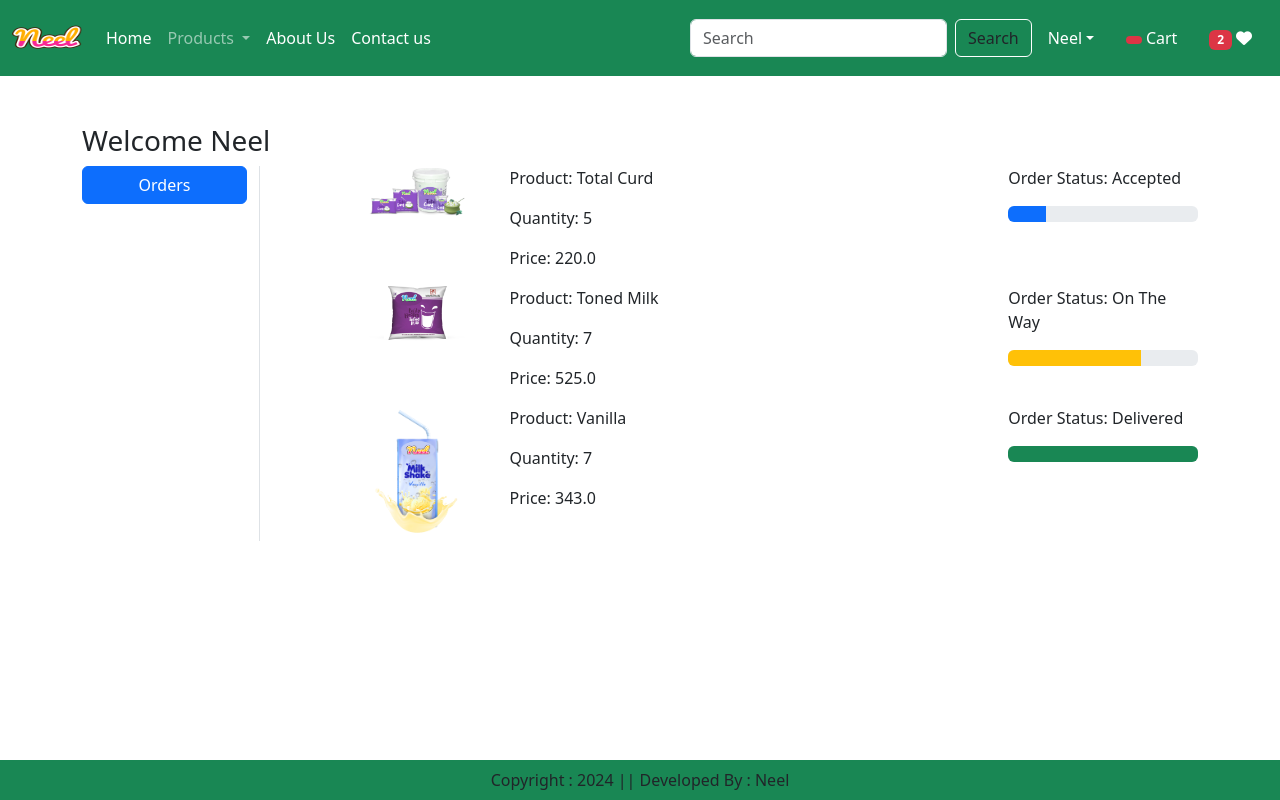
After one commit to neel2026/dj-ecom-dairy, a Django app: page /orders/ in a window 1280 px wide. The commit adds this page. Run offline with Django 5.2, Linux system fonts and the light colour scheme; a user stored in the database is signed in; data comes from the database, SQL or seed files in the repository; both versions use the stored data as it was after the commit; data that the repository does not hold is empty; some libraries are stand-ins or nearby versions; some web fonts are replaced.

Commit message:
payment integration

```diff
--- a/ec/app/templates/app/base.html
+++ b/ec/app/templates/app/base.html
@@ -4,15 +4,19 @@
   <head>
     <meta charset="utf-8">
     <meta name="viewport" content="width=device-width, initial-scale=1">
-    <title>Dairy products | {% block title %}{% endblock title %}</title>
+
+    <script src="https://checkout.razorpay.com/v1/checkout.js"></script>
+
     <link href="https://cdn.jsdelivr.net/npm/bootstrap@5.3.3/dist/css/bootstrap.min.css" rel="stylesheet" integrity="sha384-QWTKZyjpPEjISv5WaRU9OFeRpok6YctnYmDr5pNlyT2bRjXh0JMhjY6hW+ALEwIH" crossorigin="anonymous">
 
     <link rel="stylesheet" href="https://cdnjs.cloudflare.com/ajax/libs/font-awesome/6.7.2/css/all.min.css" integrity="sha512-Evv84Mr4kqVGRNSgIGL/F/aIDqQb7xQ2vcrdIwxfjThSH8CSR7PBEakCr51Ck+w+/U6swU2Im1vVX0SVk9ABhg==" crossorigin="anonymous" referrerpolicy="no-referrer" />
 
 
+
     <link rel="stylesheet" href="{% static 'app/css/owl.carousel.min.css' %}" />
     <link rel="stylesheet" href="{% static 'app/css/all.min.css' %}" />
     <link rel="stylesheet" href="{% static 'app/css/style.css' %}" />
+    <title>Dairy products | {% block title %}{% endblock title %}</title>
   </head>
   <body>
     <nav class="navbar navbar-expand-lg  navbar-dark bg-success">
@@ -66,7 +70,7 @@
         aria-expanded="false">Neel</a>
         <ul class="dropdown-menu " area-lablledby="profileDropdown">
           <li><a href="{% url 'profile' %}" class="dropdown-item">Profile</a></li>
-          <li><a href="#" class="dropdown-item">Orders</a></li>
+          <li><a href="{% url 'orders' %}" class="dropdown-item">Orders</a></li>
           <li><a href="{% url 'passwordchange' %}" class="dropdown-item">Change Password</a></li>
           <li><form action="{% url 'logout' %}" method="post" style="display: inline;"> {% csrf_token %} <button type="submit" class="dropdown-item">Logout</button> </form></li>
 
@@ -93,14 +97,11 @@
 
     </nav>
   </div>
-    {% block banner_slider %}
+    {% block banner_slider %}{% endblock banner_slider %}
+    {% block info %}{% endblock info %}
+    {% block main-content %}{% endblock main-content %}
+    {% block payment-gateway %}{% endblock payment-gateway %}
 
-    {% endblock banner_slider %}
-
-    {% block info %}
-
-    {% endblock info %}
-    {% block main-content %}{% endblock main-content %}
 
 
 
--- a/ec/app/templates/app/checkout.html
+++ b/ec/app/templates/app/checkout.html
@@ -54,8 +54,7 @@
                 <div class="text-end">
                     <!-- <button type="submit" class="btn btn-warning mt-3 px-5 fw-bold">Continue</button> -->
                     <!-- <div id="paypal-button-container"></div>-->
-                     <button id="rzp-button1" type="submit"
-                        class="btn btn-warning mt-3 px-5 fw-bold">Payment</button>
+                     <button id="rzp-button1" type="submit" class="btn btn-warning mt-3 px-5 fw-bold">Payment</button>
                 </div>
             </form>
         </div>
@@ -86,7 +85,7 @@
             "color": "#3399cc"
             }
     };
-    var rzp1 = new Razorpay (options);
+    var rzp1 = new Razorpay(options);
     rzp1.on('payment.failed', function (response) {
             alert(response.error.description);
     });
--- /dev/null
+++ b/ec/app/templates/app/orders.html
@@ -0,0 +1,62 @@
+{% extends 'app/base.html' %}
+{%load static %}
+{% block title %}Buy Now{% endblock title %}
+{% block main-content %}
+<div class="container my-5">
+    <div class="row">
+        <h3>Welcome <span class="text-capitalize">{{request.user}}</span></h3>
+        <div class="col-sm-2 border-end">
+            <ul class="list-unstyled">
+                <li class="d-grid"><a href="{% url 'orders' %}" class="btn btn-primary">Orders</a></li>
+            </ul>
+        </div>
+        <div class="col-sm-9 offset-sm-1">
+            {% for op in order_placed %}
+            <div class="row">
+                <div class="col-sm-2">
+                    <img src="{{op.product.products_image.url}}" class="img-fluid" height="100" width="100" />
+                </div>
+                <div class="col-sm-7">
+                    <p>Product: {{op.product.title}}</p>
+                    <p>Quantity: {{op.quantity}}</p>
+                    <p>Price: {{op.total_cost}}</p>
+                </div>
+                <div class="col-sm-3">
+                    <p> Order Status: {{op.status}} </p>
+                    {% if op.status == 'Accepted' %}
+                    <div class="progress">
+                        <div class="progress-bar" role="progressbar" style="width: 20%" aria-valuenow="20"
+                            aria-valuemin="0" aria-valuemax="100"></div>
+                    </div>
+                    {% endif %}
+                    {% if op.status == 'Packed' %}
+                    <div class="progress">
+                        <div class="progress-bar bg-info" role="progressbar" style="width: 40%" aria-valuenow="40"
+                            aria-valuemin="0" aria-valuemax="100"></div>
+                    </div>
+                    {% endif %}
+                    {% if op.status == 'On The Way' %}
+                    <div class="progress">
+                        <div class="progress-bar bg-warning" role="progressbar" style="width: 70%" aria-valuenow="70"
+                            aria-valuemin="0" aria-valuemax="100"></div>
+                    </div>
+                    {% endif %}
+                    {% if op.status == 'Delivered' %}
+                    <div class="progress">
+                        <div class="progress-bar bg-success" role="progressbar" style="width: 100%" aria-valuenow="100"
+                            aria-valuemin="0" aria-valuemax="100"></div>
+                    </div>
+                    {% endif %}
+                    {% if op.status == 'Cancel' %}
+                    <div class="progress">
+                        <div class="progress-bar bg-danger" role="progressbar" style="width: 100%" aria-valuenow="100"
+                            aria-valuemin="0" aria-valuemax="100"></div>
+                    </div>
+                    {% endif %}
+                </div>
+            </div>
+            {% endfor %}
+        </div>
+    </div>
+</div>
+{% endblock main-content %}
--- a/ec/app/urls.py
+++ b/ec/app/urls.py
@@ -20,6 +20,8 @@ urlpatterns = [
     path('add-to-cart/', views.add_to_cart, name='add-to-cart'),
     path('cart/', views.show_cart, name='showcart'),
     path('checkout/', views.checkout.as_view(), name='checkout'),
+    path('paymentdone/', views.payment_done, name='payementdone'),
+    path('orders/', views.orders, name='orders'),
 
     path('pluscart/', views.plus_cart, name='plus_cart'),
     path('pluswishlist/', views.plus_wishlist),
--- a/ec/app/views.py
+++ b/ec/app/views.py
@@ -2,8 +2,8 @@ from django.db.models import Count
 from django.http import JsonResponse
 from django.shortcuts import render , redirect
 from django.views import View
-# import razorpay
-from . models import Cart, Customer, Product, Wishlist
+import razorpay
+from . models import Cart, Customer, Payment, Product, Wishlist , OrderPlaced
 from . forms import CustomerProfileForm, CustomerRegistrationForm
 from django.contrib import messages
 from django.db.models import Q
@@ -190,7 +190,7 @@ def show_wishlist(request):
     product = Wishlist.objects.filter(user=user)
     return render (request, "app/wishlist.html", locals())
 
-@method_decorator(login_required, name='dispatch')
+# @method_decorator(login_required, name='dispatch')
 class checkout(View):
     def get(self,request):
         totalitem = 0
@@ -207,12 +207,54 @@ class checkout(View):
             famount = famount + value
         totalamount = famount + 40
         razoramount = int(totalamount*100)
-        # client = razorpay.Client(auth=(settings.RAZORPAY_KEY_ID, settings.RAZORPAY_KEY_SECRET))
-        # data =  ({'amount':razoramount, 'currency':'INR', 'recipt':'order_rcptid_12'})
-        # payment_response = client.order.create(data=data)
-        # print(payment_response)
+        client = razorpay.Client(auth=(settings.RAZORPAY_KEY_ID, settings.RAZORPAY_KEY_SECRET))
+        data =  ({'amount':razoramount, 'currency':'INR', 'receipt': 'order_rcptid_12'})
+        payment_response = client.order.create(data=data)
+        print(payment_response)
+        # {'amount': 11500, 'amount_due': 11500, 'amount_paid': 0, 'attempts': 0, 'created_at': 1740471550, 'currency': 'INR', 'entity': 'order', 'id': 'order_PzsItTU65uXOwO', 'notes': [], 'offer_id': None, 'receipt': 'order_rcptid_12', 'status': 'created'}
+        order_id = payment_response['id']
+        order_status = payment_response['status']
+        if order_status == 'created':
+            payment = Payment(
+                user=user,
+                amount=totalamount,
+                razorpay_order_id=order_id,
+                razorpay_payment_status = order_status
+            )
+            payment.save()
+
 
         return render(request, 'app/checkout.html',locals())
+
+def payment_done(request):
+    order_id=request.GET.get('order_id')
+    payment_id=request.GET.get('payment_id')
+    cust_id=request.GET.get('cust_id')
+    #print("payment_done: oid = ",order_id," pid = ", payment_id," cid = ", cust_id)
+    user=request.user
+    #return redirect("orders")
+    customer=Customer.objects.get(id=cust_id)
+    #To update payment status and payment id
+    payment=Payment.objects.get(razorpay_order_id=order_id)
+    payment.paid = True
+    payment.razorpay_payment_id = payment_id
+    payment.save()
+    #To save order details
+    cart=Cart.objects.filter(user=user)
+    for c in cart:
+        OrderPlaced(user=user, customer=customer, product=c.product, quantity=c.quantity, payment=payment).save()
+        c.delete()
+    return redirect("orders")
+
+def orders(request):
+    order_placed=OrderPlaced.objects.filter(user=request.user)
+    totalitem = 0
+    wishitem=0
+    if request.user.is_authenticated:
+        totalitem = len(Cart.objects.filter(user=request.user))
+        wishitem = len(Wishlist.objects.filter(user=request.user))
+    return render(request, 'app/orders.html',locals())
+
 @login_required
 def plus_cart(request):
     if request.method == 'GET':
--- a/ec/ec/settings.py
+++ b/ec/ec/settings.py
@@ -128,5 +128,5 @@ LOGIN_REDIRECT_URL = '/profile/'
 DEFAULT_AUTO_FIELD = 'django.db.models.BigAutoField'
 EMAIL_BACKEND = 'django.core.mail.backends.console.EmailBackend'
 
-# RAZORPAY_KEY_ID = "rzp_test_eqoaeEeKK6krpu"
-# RAZORPAY_KEY_SECRET = "0QkabdtaWwAIrE9fNr0mtNve"
+RAZORPAY_KEY_ID = "rzp_test_eqoaeEeKK6krpu"
+RAZORPAY_KEY_SECRET = "0QkabdtaWwAIrE9fNr0mtNve"
```
Also changed, not shown: ec/app/admin.py (+8 -8 lines), ec/app/models.py (+27 -26 lines), ec/db.sqlite3.
